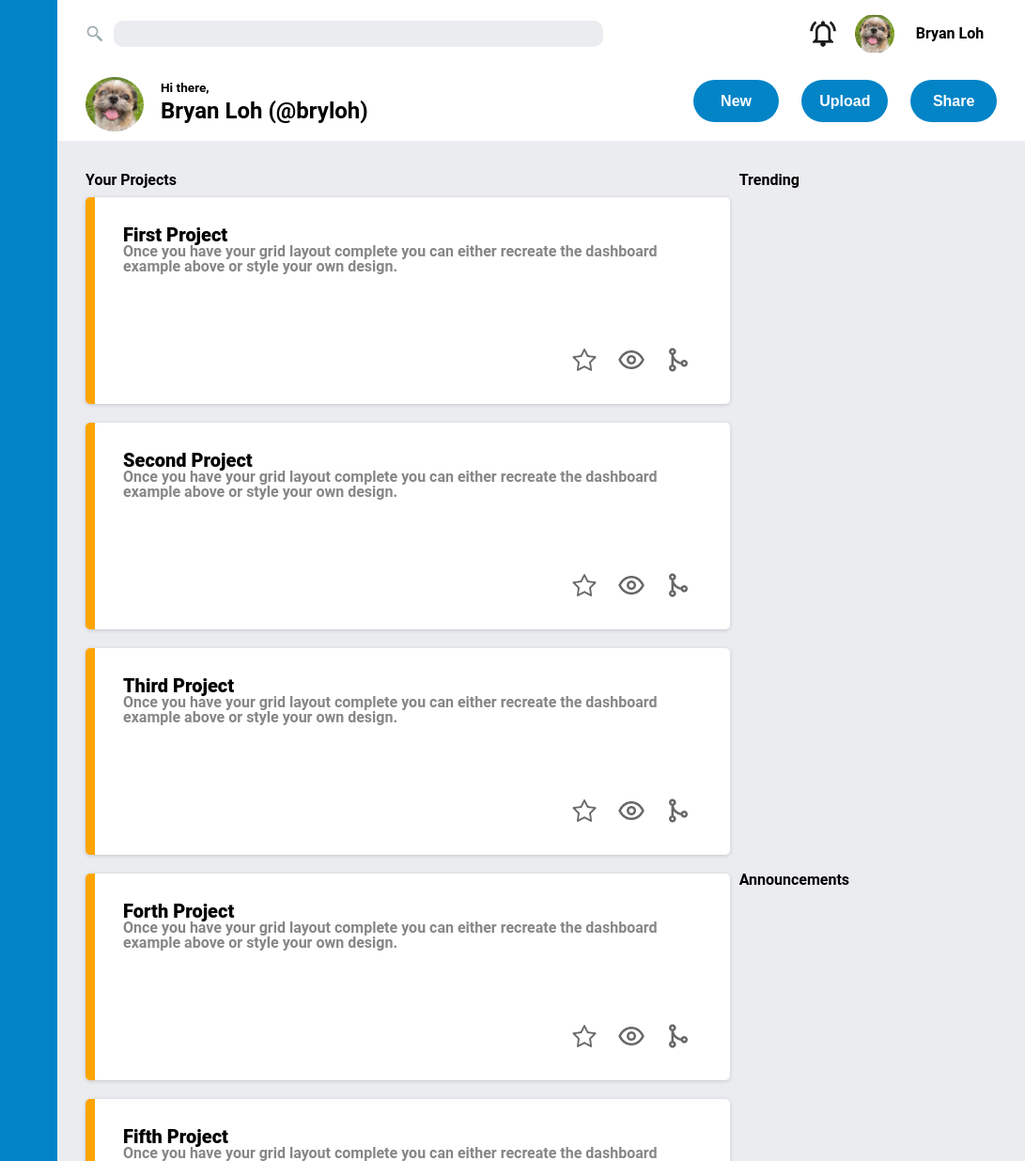
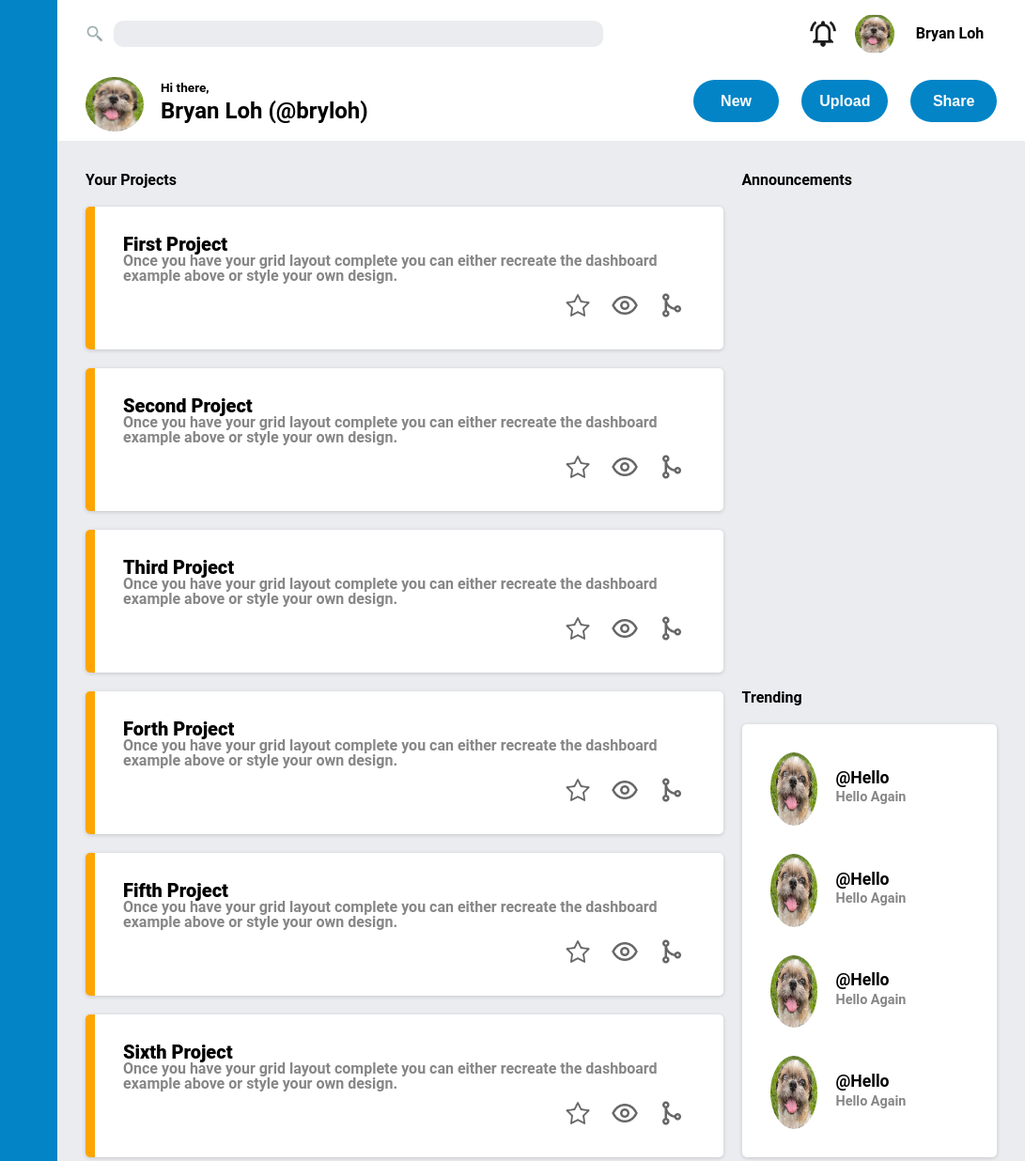
Before and after one commit to Bryan-LohJW/odin-admin-dashboard, a plain HTML site: page index.html in a window 1280 px wide. Shown: the top 1236 px of the page at 94% size, 189-1280 px from the left. Drawn offline with Linux system fonts and the light colour scheme.

Commit message:
build: trending card with content and positioning

```diff
--- a/index.html
+++ b/index.html
@@ -130,8 +130,12 @@
         <div class="announcements">
         </div>
         <h1 class="trendingTitle">Trending</h1>
+
         <div class="trending">
-
+            <div class="trend first"><img src="images/ProfilePic.png" alt="profile"><h3>Hello</h3><p>Hello Again</p></div>
+            <div class="trend second"><img src="images/ProfilePic.png" alt="profile"><h3>Hello</h3><p>Hello Again</p></div>
+            <div class="trend third"><img src="images/ProfilePic.png" alt="profile"><h3>Hello</h3><p>Hello Again</p></div>
+            <div class="trend forth"><img src="images/ProfilePic.png" alt="profile"><h3>Hello</h3><p>Hello Again</p></div>
         </div>
         <div class="gap"></div>
     </div>
--- a/style.css
+++ b/style.css
@@ -56,6 +56,8 @@ table {
     --white-font: rgb(255,255,255);
     --grey-theme: #EBECF0;
     --grey-font: #868686;
+    --box-shadow:  rgba(0, 0, 0, 0.16) 0px 1px 4px;
+    --card-radius: 5px;
     font-family: 'Roboto', sans-serif;
     font-weight: bolder;
 }
@@ -256,7 +258,7 @@ table {
     display: grid;
     grid-template-columns: 5fr 2fr;
     grid-template-rows: 50px 1fr 50px 1fr 50px;
-    gap: 10px;
+    gap: 20px;
 
     padding: 0px 30px;
 }
@@ -271,7 +273,7 @@ table {
 
     display: grid;
     grid-template-columns: repeat(auto-fill, minmax(400px, 1fr));
-    grid-auto-rows: 220px;
+    grid-auto-rows: auto;
     gap:20px;
     justify-content: space-between;
 }
@@ -283,8 +285,8 @@ table {
     grid-template-rows: 1fr 40px;
 
     background-color: var(--white-font);
-    border-radius:5px;
-    box-shadow: rgba(0, 0, 0, 0.16) 0px 1px 4px;
+    border-radius: var(--card-radius);
+    box-shadow: var(--box-shadow);
     border-left: 10px solid orange;
 }
 
@@ -339,22 +341,67 @@ table {
     background-repeat: no-repeat;
 }
 
-.content .trendingTitle {
+.content .announcementsTitle {
     grid-area: 1/2/2/3;
     align-self: flex-end;
 }
 
-.content .trending {
+.content .announcements {
     grid-area: 2/2/3/3;
 }
 
-.content .announcementsTitle{
+.content .trendingTitle{
     grid-area: 3/2/4/3;
     align-self: flex-end;
 }
 
-.content .announcements {
+.content .trending {
     grid-area: 4/2/5/3;
+
+    display:grid;
+    grid-template-rows: repeat(4, 1fr);
+    justify-items: flex-start;
+    gap: 30px;
+
+    padding: 30px;
+    background-color: var(--white-font);
+    box-shadow: var(--box-shadow);
+    border-radius: var(--card-radius);
+}
+
+.trend {
+    display: grid;
+    grid-template-columns: 50px 1fr;
+    grid-column-gap: 20px;
+    grid-row-gap: 5px;
+    grid-template-rows: 1fr 1fr;
+}
+
+.trending img {
+    grid-area: 1/1/3/2;
+
+    max-width: 100%;
+    aspect-ratio: 1;
+    height: 100%;
+    border-radius: 50%;
+}
+
+.trending h3 {
+    align-self: flex-end;
+    font-size: 1.1rem;
+    grid-area: 1/2/2/3;
+}
+
+.trending h3::before{
+    content: "@";
+}
+
+.trending p {
+    grid-area: 2/2/3/3;
+    align-self: flex-start;
+
+    font-size: 0.9rem;
+    color: var(--grey-font)
 }
 
 .content .gap {
```
